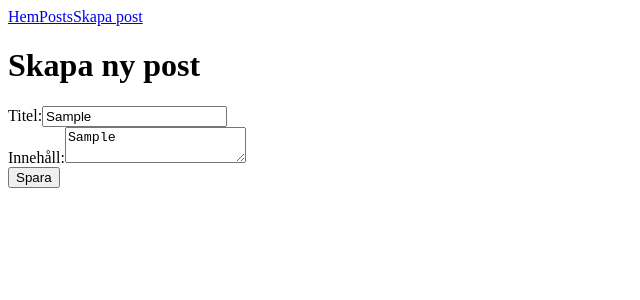
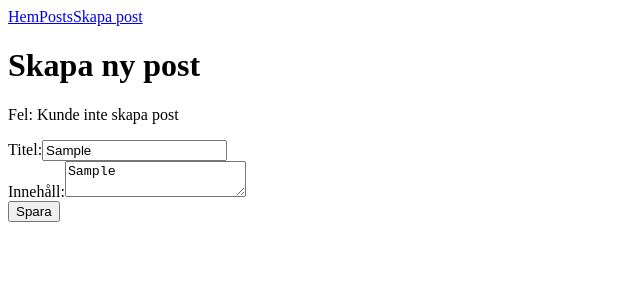
Before and after one commit to shakurmohamoud/react-crud-app-assignment-1, a React (Vite) app: page /posts/create in a window 1280 px wide. Both pictures are taken after typing "Sample", "Sample" into the empty fields and a click on the button "Spara". Shown: the top 300 px of the page, without its empty margins (0-640 px from the left). Built offline with nearby package versions, Linux system fonts and the light colour scheme; no server answers.

Commit message:
added error handling and loading states

```diff
--- a/src/pages/CreateItemPage.jsx
+++ b/src/pages/CreateItemPage.jsx
@@ -1,22 +1,25 @@
+import { useState } from 'react'
 import { useNavigate } from 'react-router-dom'
 import { create } from '../api/dataApi'
 import ItemForm from '../components/ItemForm'
 
 function CreateItemPage() {
   const navigate = useNavigate()
+  const [error, setError] = useState(null)
 
   const handleCreate = async (formData) => {
     try {
       await create(formData)
       navigate('/posts')
     } catch (err) {
-      console.error(err.message)
+      setError(err.message)
     }
   }
 
   return (
     <div>
       <h1>Skapa ny post</h1>
+      {error && <p>Fel: {error}</p>}
       <ItemForm onSubmit={handleCreate} />
     </div>
   )
--- a/src/pages/EditItemPage.jsx
+++ b/src/pages/EditItemPage.jsx
@@ -29,7 +29,7 @@ function EditItemPage() {
       await update(id, formData)
       navigate('/posts')
     } catch (err) {
-      console.error(err.message)
+      setError(err.message)
     }
   }
 
```
